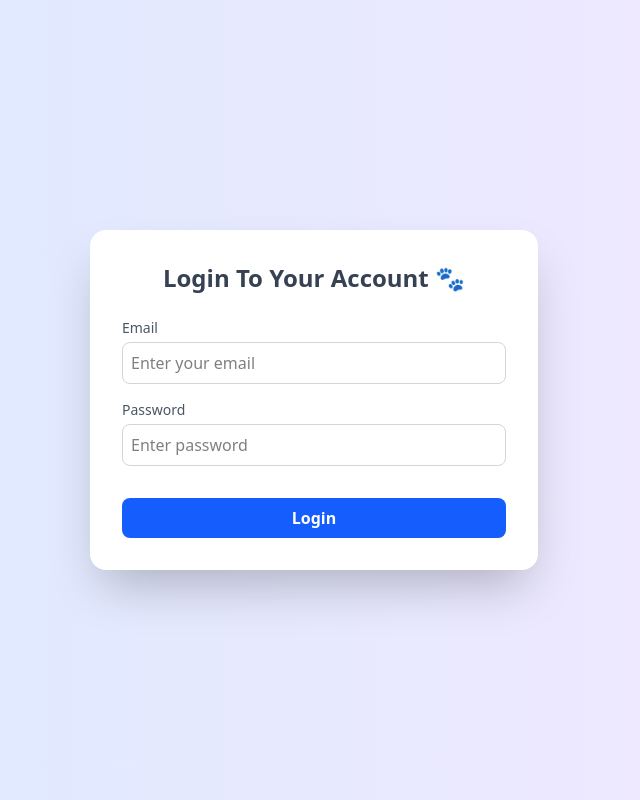
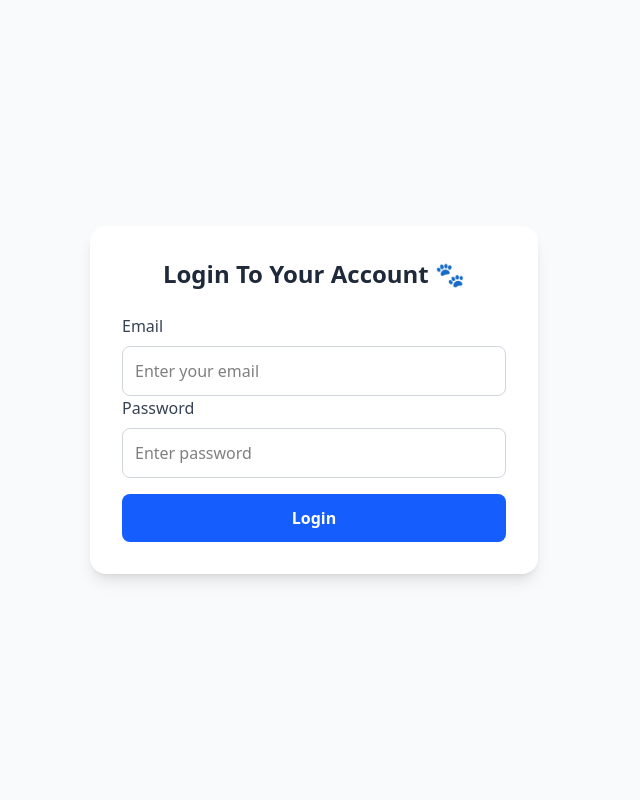
Before and after one commit to mabdullah525/pet-store, a React (Vite) app: page /login in a window 1280 px wide. Shown: the whole page, without its empty margins (326-966 px from the left). Built offline with nearby package versions, Linux system fonts and the light colour scheme.

Commit message:
Some changes

```diff
--- a/src/index.css
+++ b/src/index.css
@@ -1,29 +1,25 @@
 @import "tailwindcss";
 
 .register-container {
-  @apply flex items-center justify-center min-h-screen bg-gradient-to-r from-blue-100 to-purple-100;
+  @apply flex items-center justify-center min-h-screen bg-gray-50;
 }
 
 .register-form {
-  @apply bg-white shadow-2xl rounded-2xl p-8 w-full max-w-md;
+  @apply bg-white p-8 rounded-2xl shadow-lg w-full max-w-md;
 }
 
 .form-title {
-  @apply text-2xl font-bold text-center mb-6 text-gray-700;
-}
-
-.form-group {
-  @apply mb-4 flex flex-col;
+  @apply text-2xl font-bold text-center mb-6 text-gray-800;
 }
 
 .form-group label {
-  @apply text-sm font-medium text-gray-600 mb-1;
+  @apply block mb-2 text-gray-700 font-medium;
 }
 
 .form-group input {
-  @apply border border-gray-300 rounded-lg p-2 focus:outline-none focus:ring-2 focus:ring-blue-400;
+  @apply w-full p-3 border border-gray-300 rounded-lg focus:outline-none focus:ring-2 focus:ring-blue-400;
 }
 
 .submit-btn {
-  @apply w-full mt-4 bg-blue-600 text-white py-2 rounded-lg font-semibold hover:bg-blue-700 transition duration-300;
+  @apply w-full mt-4 py-3 bg-blue-600 text-white font-semibold rounded-lg hover:bg-blue-700 transition duration-300;
 }
--- a/src/pages/Register.jsx
+++ b/src/pages/Register.jsx
@@ -1,5 +1,6 @@
 import React, { useState } from "react";
 import { useFirebase } from "../context/Firebase.jsx";
+import { Link } from "react-router-dom"; // ✅ For navigation link
 
 const Register = () => {
   const firebase = useFirebase();
@@ -10,18 +11,17 @@ const Register = () => {
 
   const handleSubmit = async (e) => {
     e.preventDefault();
-    setMessage({ type: "", text: "" }); // reset message before submit
+    setMessage({ type: "", text: "" });
 
     try {
       const result = await firebase.registerUser(email, password);
-    //   console.log("User created successfully!", result);
+      // console.log("User created successfully!", result);
 
       setMessage({
         type: "success",
         text: `🎉 Account created successfully! Welcome ${email}`,
       });
 
-      // Optional: reset input fields
       setName("");
       setEmail("");
       setPassword("");
@@ -90,6 +90,14 @@ const Register = () => {
         <button type="submit" className="submit-btn">
           Create Account
         </button>
+
+        {/* ✅ Link to Login Page */}
+        <p className="text-center mt-4 text-gray-700">
+          Already have an account?{" "}
+          <Link to="/login" className="text-blue-600 hover:underline font-medium">
+            Login here
+          </Link>
+        </p>
       </form>
     </div>
   );
--- a/src/pages/login.jsx
+++ b/src/pages/login.jsx
@@ -48,11 +48,10 @@ const Login = () => {
         {/* ✅ Message Box */}
         {message.text && (
           <div
-            className={`text-center p-3 mb-4 rounded-lg font-medium ${
-              message.type === "success"
+            className={`text-center p-3 mb-4 rounded-lg font-medium ${message.type === "success"
                 ? "bg-green-100 text-green-700 border border-green-400"
                 : "bg-red-100 text-red-700 border border-red-400"
-            }`}
+              }`}
           >
             {message.text}
           </div>
```
